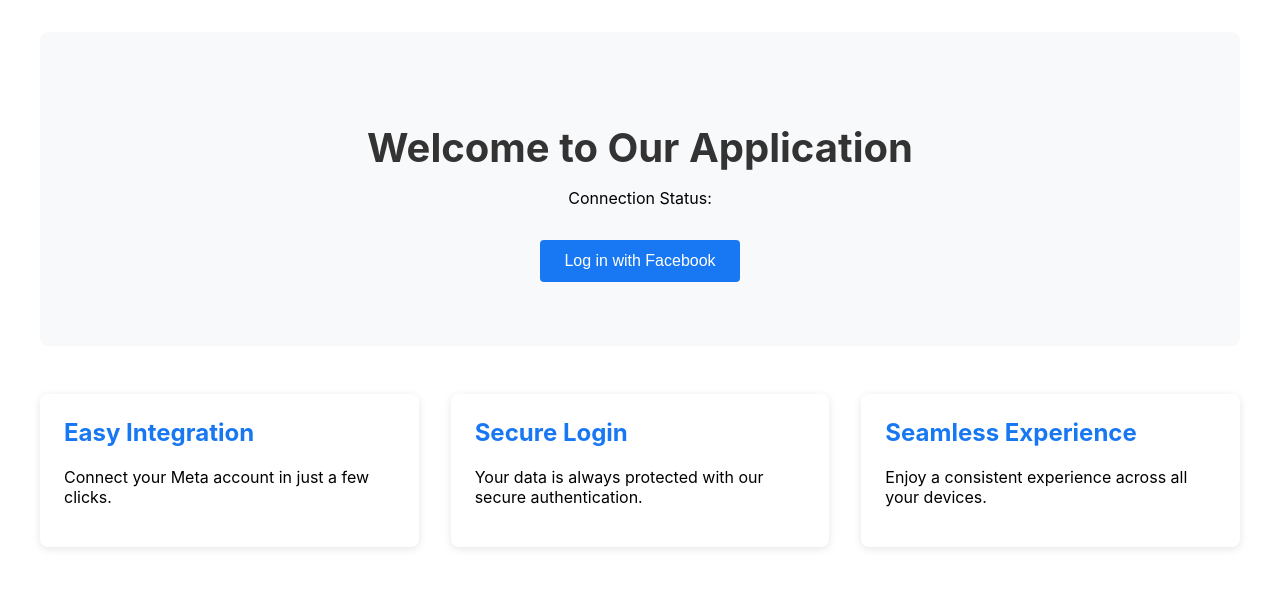
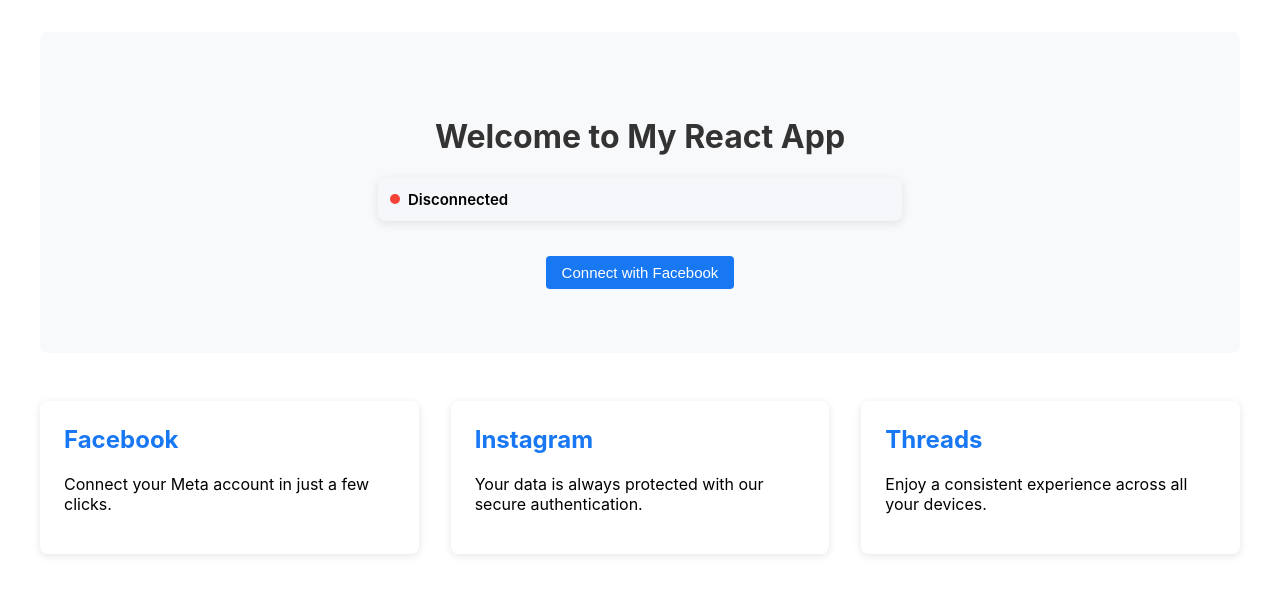
Before and after one commit to AurHubertMax/Meta-login-frontend, a React (Create React App) app: page / in a window 1280 px wide. Shown: the top 594 px of the page. Built offline with nearby package versions, Linux system fonts and the light colour scheme; no server answers.

Commit message:
Integrate Facebook login functionality with improved error handling and user feedback; enhance home page layout and styles for better user experience.

```diff
--- a/src/components/App.jsx
+++ b/src/components/App.jsx
@@ -1,5 +1,7 @@
 import React, { useEffect } from 'react';
 import { Route, Switch } from 'react-router-dom';
+import { ToastContainer } from 'react-toastify';
+import 'react-toastify/dist/ReactToastify.css';
 import HomePage from '../pages/homePage.jsx';
 import * as loginHelpers from './helpers/loginHelpers.jsx'
 import '../styles/app.css';
@@ -17,6 +19,17 @@
     return (
         <div className="app">
             {/* Navigation would typically go here */}
+            <ToastContainer
+                position="top-right"
+                autoClose={3000}
+                hideProgressBar={false}
+                newestOnTop
+                closeOnClick
+                rtl={false}
+                pauseOnFocusLoss
+                draggable
+                pauseOnHover
+            />
             <main>
                 <Switch>
                     <Route exact path="/" component={HomePage} />
--- a/src/components/helpers/loginHelpers.jsx
+++ b/src/components/helpers/loginHelpers.jsx
@@ -66,7 +66,12 @@
                     .then(callbackResponse => {
                         resolve(callbackResponse.data);
                     })
-                    .catch(error => { reject(error) });
+                    .catch(error => {
+                        resolve({
+                            status: "error",
+                            message: error.response?.data?.message || "An error occurred during login."
+                        })
+                    });
 
                 } else {
                     resolve({
@@ -83,3 +88,60 @@
     })
 
 }
+
+export const checkFacebookLoginStatus = () => {
+    return new Promise((resolve, reject) => {
+        // TODO: implement FB SDK checkLoginStatus
+
+        axios.get(`${API_ENDPOINT}/api/auth/facebook/status`)
+        .then(callbackResponse => {
+            resolve(callbackResponse.data);
+        })
+        .catch(error => {
+            resolve({
+                status: "error",
+                message: error.response?.data?.message || "An error occurred during login."
+            })
+        });
+    })
+}
+
+export const handleFacebookLogout = () => {
+    return new Promise((resolve, reject) => {
+        window.FB.getLoginStatus(function(response) {
+            if (response.status === 'connected') {
+                window.FB.logout(() => {
+                    clearBackendSession(resolve);
+                });
+            } else {
+                clearBackendSession(resolve);
+            }
+        });
+    });
+};
+
+// Helper function to clear backend session
+const clearBackendSession = (resolve) => {
+    axios.post(`${API_ENDPOINT}/api/auth/facebook/disconnect`)
+        .then(callbackResponse => {
+            if (callbackResponse.data.status === "success") {
+                resolve({
+                    status: "success",
+                    message: "Logged out successfully."
+                });
+            } else {
+                resolve({
+                    status: "error",
+                    message: callbackResponse.data.message || "Failed to clear session on backend."
+                });
+            }
+
+        })
+        .catch(error => {
+            console.warn("Backend logout failed:", error);
+            resolve({
+                status: "error",
+                message: "Failed to clear session on backend."
+            });
+        });
+};
--- a/src/pages/homePage.jsx
+++ b/src/pages/homePage.jsx
@@ -1,56 +1,157 @@
-import React, { useEffect } from 'react';
+import React, { useState, useEffect } from 'react';
 import '../styles/home.css';
 import { toast } from 'react-toastify';
-import { loadFacebookSDK, handleFacebookLogin } from '../components/helpers/loginHelpers';
+// import { loadFacebookSDK, handleFacebookLogin } from '../components/helpers/loginHelpers';
+const loginHelper = require('../components/helpers/loginHelpers');
 
 const HomePage = () => {
+  const [detailsExpanded, setDetailsExpanded] = useState(false);
+  const [connectionStatus, setConnectionStatus] = useState('Disconnected');
+  const [tokenInfo, setTokenInfo] = useState({
+    status: null,
+    message: null,
+    userId: null,
+    timestamp: null,
+    expiresIn: null
+  });
+
   useEffect(() => {
     const initializeFacebookSDK = async () => {
       try {
-        await loadFacebookSDK();
+        await loginHelper.loadFacebookSDK();
         console.log('Facebook SDK loaded successfully');
       } catch (error) {
         console.error('Error loading Facebook SDK:', error);
       }
     };
 
+    loginHelper.checkFacebookLoginStatus().then(response => {
+      if (response.status === 'connected') {
+        setConnectionStatus('Connected');
+        setTokenInfo({
+          status: response.status,
+          message: response.message,
+          userId: response.userId,
+          timestamp: response.timestamp,
+          expiresIn: response.expiresIn
+        });
+      }
+    })
+
     initializeFacebookSDK();
   }, []);
 
   const handleLoginButtonClick = async () => {
-    const response = await handleFacebookLogin();
+    const response = await loginHelper.handleFacebookLogin();
 
     if (response.status === 'success') {
       toast.success('Logged in successfully!');
+      setConnectionStatus('Connected');
+      setTokenInfo({
+        status: response.data.status,
+        message: response.data.message,
+        userId: response.data.userId,
+        timestamp: response.data.timestamp,
+        expiresIn: response.data.expiresIn
+      });
     } else if (response.status === 'error') {
       toast.error(response.message);
     }
   };
 
+  const handleLogoutButtonClick = async () => {
+    const response = await loginHelper.handleFacebookLogout();
+    console.log('Logout response:', response);
+    if (response.status === 'success') {
+      toast.success('Logged out successfully!');
+      setConnectionStatus('Disconnected');
+      setTokenInfo({
+        status: null,
+        message: null,
+        userId: null,
+        timestamp: null,
+        expiresIn: null
+      });
+    } else if (response.status === 'error') {
+      toast.error(response.message);
+    }
+  };
+
+  const toggleDetails = () => {
+    setDetailsExpanded(prev => !prev);
+  }
+
   return (
     <div className="home-page">
-      <header className="hero">
-        <h1>Welcome to Our Application</h1>
-        <p>Connection Status: </p>
-        <button
-          className="cta-button"
-          onClick={handleLoginButtonClick}
-        >
-          Log in with Facebook
-        </button>
+      <header className="header-container">
+        <h1>Welcome to My React App</h1>
+
+        <div className="status-panel">
+          <div className="status-header" onClick={toggleDetails}>
+            <div className="status-indicator">
+              <div className={`status-dot ${connectionStatus === 'Connected' ? 'connected' : 'disconnected'}`}></div>
+              <span className="status-text">{connectionStatus}</span>
+            </div>
+            {connectionStatus === 'Connected' && (
+              <button className="toggle-details">
+                {detailsExpanded ? '▲ Hide Details' : '▼ Show Details'}
+              </button>
+            )}
+          </div>
+
+          {connectionStatus === 'Connected' && detailsExpanded && (
+            <div className="status-details">
+              <div className="detail-item">
+                <span className="detail-label">User ID:</span>
+                <span className="detail-value">{tokenInfo.userId || 'Unknown'}</span>
+              </div>
+              <div className="detail-item">
+                <span className="detail-label">Connected At:</span>
+                <span className="detail-value">
+                  {tokenInfo.timestamp ? new Date(tokenInfo.timestamp).toLocaleString() : 'Unknown'}
+                </span>
+              </div>
+              <div className="detail-item">
+                <span className="detail-label">Expires In:</span>
+                <span className="detail-value">
+                  {tokenInfo.expiresIn ? `${Math.floor(tokenInfo.expiresIn / 3600)} hours` : 'Unknown'}
+                </span>
+              </div>
+            </div>
+          )}
+        </div>
+
+        <div className="auth-buttons-container">
+          <button
+            className="cta-button"
+            onClick={handleLoginButtonClick}
+            disabled={connectionStatus === 'Connected'}
+          >
+            {connectionStatus === 'Connected' ? 'Connected' : 'Connect with Facebook'}
+          </button>
+          {connectionStatus === 'Connected' && (
+            <button
+              className="cta-button"
+              onClick={handleLogoutButtonClick}
+            >
+              Disconnect
+            </button>
+          )}
+        </div>
+
       </header>
 
       <section className="features">
         <div className="feature">
-          <h2>Easy Integration</h2>
+          <h2>Facebook</h2>
           <p>Connect your Meta account in just a few clicks.</p>
         </div>
         <div className="feature">
-          <h2>Secure Login</h2>
+          <h2>Instagram</h2>
           <p>Your data is always protected with our secure authentication.</p>
         </div>
         <div className="feature">
-          <h2>Seamless Experience</h2>
+          <h2>Threads</h2>
           <p>Enjoy a consistent experience across all your devices.</p>
         </div>
       </section>
--- a/src/styles/home.css
+++ b/src/styles/home.css
@@ -11,7 +11,7 @@
   padding: 2rem;
 }
 
-.hero {
+.header-container {
   text-align: center;
   padding: 4rem 1rem;
   background-color: #f8f9fa;
@@ -19,20 +19,124 @@
   margin-bottom: 3rem;
 }
 
+/* Status Panel Styles */
+.status-panel {
+  background-color: #f5f7fa;
+  border-radius: 8px;
+  padding: 12px;
+  margin: 20px auto;
+  max-width: 500px;
+  box-shadow: 0 2px 10px rgba(0, 0, 0, 0.1);
+  text-align: left;
+}
+
+.status-header {
+  display: flex;
+  align-items: center;
+  justify-content: space-between;
+  cursor: pointer;
+}
+
+.status-indicator {
+  display: flex;
+  align-items: center;
+}
+
+.status-dot {
+  width: 10px;
+  height: 10px;
+  border-radius: 50%;
+  margin-right: 8px;
+}
+
+.status-dot.connected {
+  background-color: #4caf50;
+  box-shadow: 0 0 8px rgba(76, 175, 80, 0.6);
+}
+
+.status-dot.disconnected {
+  background-color: #f44336;
+}
+
+.status-text {
+  font-weight: 600;
+  font-size: 15px;
+}
+
+.toggle-details {
+  background: none;
+  border: none;
+  color: #1877f2;
+  font-size: 13px;
+  cursor: pointer;
+  padding: 0;
+}
+
+.status-details {
+  background-color: white;
+  border-radius: 6px;
+  padding: 12px;
+  margin-top: 10px;
+  border-left: 4px solid #1877f2;
+}
+
+.detail-item {
+  display: flex;
+  justify-content: space-between;
+  margin-bottom: 8px;
+  padding-bottom: 8px;
+  border-bottom: 1px solid #eee;
+}
+
+.detail-item:last-child {
+  margin-bottom: 0;
+  padding-bottom: 0;
+  border-bottom: none;
+}
+
+.detail-label {
+  font-weight: 500;
+  color: #666;
+}
+
+.detail-value {
+  font-family: monospace;
+  background-color: #f5f5f5;
+  padding: 2px 6px;
+  border-radius: 4px;
+  font-size: 13px;
+}
+
+.auth-buttons-container {
+  display: flex;
+  justify-content: center;
+  align-items: center;
+  flex-direction: column;
+  gap: 1rem;
+  margin-top: 20px;
+}
+
+/* Button styles */
+.cta-button {
+  background-color: #1877f2;
+  color: white;
+  border: none;
+  padding: 8px 16px;
+  font-size: 15px;
+  border-radius: 4px;
+  cursor: pointer;
+  margin-top: 15px;
+  transition: background-color 0.2s;
+}
+
+.cta-button:disabled {
+  background-color: #90caf9;
+  cursor: not-allowed;
+}
+
 .hero h1 {
   font-size: 2.5rem;
   margin-bottom: 1rem;
-}
-
-.cta-button {
-  background-color: #1877f2; /* Meta blue */
-  color: white;
-  border: none;
-  padding: 0.75rem 1.5rem;
-  font-size: 1rem;
-  border-radius: 4px;
-  cursor: pointer;
-  margin-top: 1rem;
 }
 
 .features {
```
